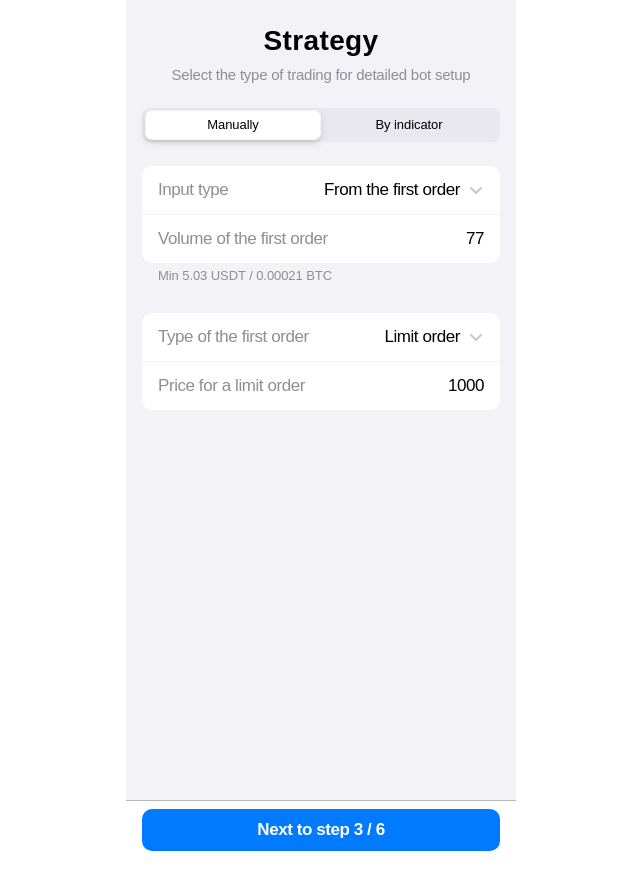
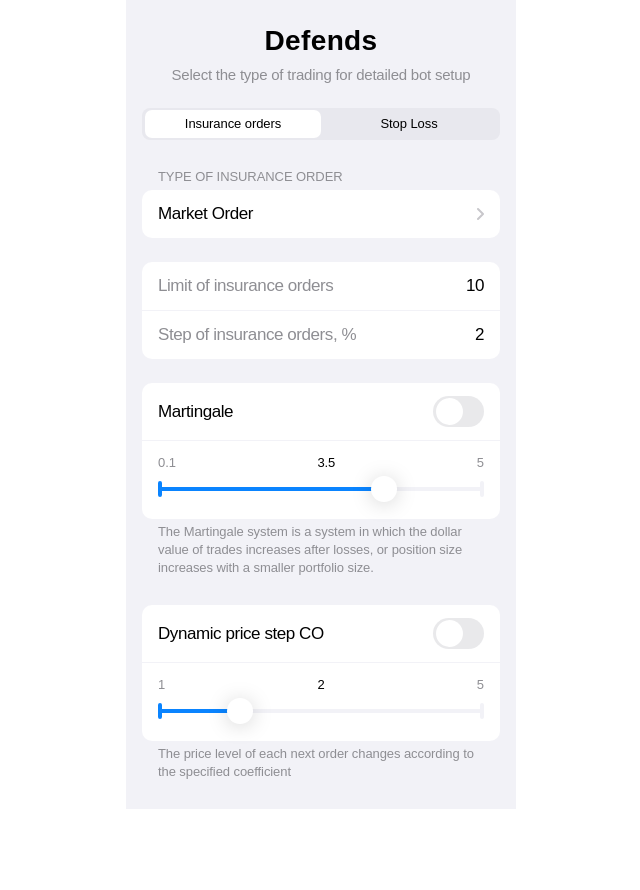
Before and after one commit to muhammadsalam/testreact, a React (Vite) app: page / in a window 1280 px wide. Shown: the whole page, without its empty margins (319-959 px from the left). After the commit the page ends 809 px from the top, so only its background shows below. Built offline with nearby package versions, Linux system fonts and the light colour scheme.

Commit message:
defends page

```diff
--- a/src/main.tsx
+++ b/src/main.tsx
@@ -4,5 +4,6 @@ import { ProfilePage } from "pages/profile";
 import { ConfigurePage } from "pages/configure";
 import { App } from "app/App";
 import { StrategyPage } from "pages/strategy";
+import { DefendsPage } from "pages/defends";
 
-ReactDOM.createRoot(document.getElementById("root")!).render(<StrategyPage />);
+ReactDOM.createRoot(document.getElementById("root")!).render(<DefendsPage />);
--- /dev/null
+++ b/src/pages/defends/index.ts
@@ -0,0 +1 @@
+export * from './ui';
--- /dev/null
+++ b/src/pages/defends/ui/index.tsx
@@ -0,0 +1,126 @@
+import { FC, useState } from "react";
+import styles from "./style.module.scss";
+import { clsx } from "clsx";
+import ArrowRightIcon from "../../../assets/icons/arrow.svg?react";
+import PlusSVG from "../../../assets/icons/plus.svg?react";
+import { Cell, FlexWrapper, Range, Switcher } from "shared/ui";
+
+export const DefendsPage: FC = () => {
+    const tabs = ["Insurance orders", "Stop Loss"];
+    const [activeTab, setActiveTab] = useState<(typeof tabs)[number]>(
+        tabs[0].toLowerCase()
+    );
+
+    interface step {
+        title: string;
+        span: string;
+    }
+
+    const [steps, setSteps] = useState<step[][]>([
+        [
+            {
+                title: "Intermediate Take Profit, %",
+                span: "1",
+            },
+            {
+                title: "Amount, %",
+                span: "20",
+            },
+        ],
+    ]);
+
+    const handleStepAdd = () => {
+        setSteps((restSteps) => [
+            ...restSteps,
+            [
+                { title: "Intermediate Take Profit, %", span: "1" },
+                { title: "Amount, %", span: "20" },
+            ],
+        ]);
+    };
+
+    const handleStepDelete = (index: number) => {
+        setSteps((restSteps) =>
+            [...restSteps].filter((_, arrIndex) => index !== arrIndex)
+        );
+    };
+
+    return (
+        <div className={styles.container}>
+            <div className={styles.top}>
+                <h1 className={styles.top_title}>Defends</h1>
+                <p className={styles.top_subtitle}>
+                    Select the type of trading for detailed bot setup
+                </p>
+            </div>
+
+            <div className={styles.tabs}>
+                {tabs.map((tab, index) => (
+                    <button
+                        key={index}
+                        className={clsx(
+                            styles.tabs_button,
+                            activeTab === tab.toLowerCase() &&
+                                styles.tabs_button__active
+                        )}
+                        onClick={() => setActiveTab(tab.toLowerCase())}
+                    >
+                        {tab}
+                    </button>
+                ))}
+            </div>
+
+            <Cell title="Type of insurance order">
+                <button className={styles.navButton_button}>
+                    Market Order
+                    <ArrowRightIcon className={styles.navButton_icon} />
+                </button>
+            </Cell>
+
+            <Cell>
+                <div className={styles.blockList_item}>
+                    <FlexWrapper>
+                        <p className={styles.blockList_item_title}>
+                            Limit of insurance orders
+                        </p>
+                        <span className={styles.blockList_item_span}>10</span>
+                    </FlexWrapper>
+                </div>
+                <div className={styles.blockList_item}>
+                    <FlexWrapper>
+                        <p className={styles.blockList_item_title}>
+                            Step of insurance orders, %
+                        </p>
+                        <span className={styles.blockList_item_span}>2</span>
+                    </FlexWrapper>
+                </div>
+            </Cell>
+
+            <Cell description=" The Martingale system is a system in which the dollar value of trades increases after losses, or position size increases with a smaller portfolio size.">
+                <div className={clsx(styles.blockList_item, styles.switch)}>
+                    <FlexWrapper>
+                        <p className={styles.switch_title}>Martingale</p>
+                        <Switcher />
+                    </FlexWrapper>
+                </div>
+                <div className={styles.blockList_item}>
+                    <Range min={0.1} max={5} currValue={3.5} />
+                </div>
+            </Cell>
+
+            <Cell description="The price level of each next order changes according to the specified coefficient">
+                <div className={clsx(styles.blockList_item, styles.switch)}>
+                    <FlexWrapper>
+                        <p className={styles.switch_title}>
+                            Dynamic price step CO
+                        </p>
+                        <Switcher />
+                    </FlexWrapper>
+                </div>
+                <div className={styles.blockList_item}>
+                    <Range min={1.0} max={5} currValue={2} />
+                </div>
+            </Cell>
+        </div>
+    );
+};
--- /dev/null
+++ b/src/pages/defends/ui/style.module.scss
@@ -0,0 +1,200 @@
+.container {
+    max-width: 390px;
+    padding: 24px 16px;
+    margin: 0 auto;
+    background-color: #f2f2f7;
+    display: grid;
+    gap: 24px;
+}
+
+.top {
+    text-align: center;
+
+    &_title {
+        font-size: 28px;
+        line-height: 34px;
+        letter-spacing: 0.38px;
+        margin-bottom: 8px;
+        font-weight: 700;
+        color: #000;
+    }
+
+    &_subtitle {
+        font-size: 15px;
+        line-height: 18px;
+        letter-spacing: -0.23px;
+        color: #8e8e93;
+    }
+}
+
+.tabs {
+    padding: 2px 3px;
+    border-radius: 8px;
+    background-color: rgba(116, 116, 128, 0.08);
+    display: flex;
+    align-items: center;
+    justify-content: space-between;
+
+    &_button {
+        flex-grow: 1;
+        flex-basis: 50%;
+        border-radius: 7px;
+        background-color: transparent;
+        border: 0;
+        cursor: pointer;
+        transition: background-color 0.123s ease-in-out;
+        padding: 5px 14px;
+        color: #000;
+        font-size: 13px;
+        line-height: 18px;
+        letter-spacing: -0.078px;
+
+        &:hover:not(&__active) {
+            background-color: rgba(116, 116, 128, 0.16);
+        }
+
+        &__active {
+            pointer-events: none;
+            background-color: #fff;
+        }
+    }
+}
+
+.paddingBlock {
+    padding: 4px 16px;
+}
+
+.navButton {
+    &_text {
+        color: #8e8e93;
+        font-size: 13px;
+        line-height: 18px;
+        letter-spacing: -0.078px;
+        text-transform: uppercase;
+    }
+
+    &_button {
+        padding: 13px 16px;
+        display: flex;
+        justify-content: space-between;
+        align-items: center;
+        width: 100%;
+        font-size: 17px;
+        line-height: 22px;
+        letter-spacing: -0.43px;
+        background-color: #fff;
+        border: 0;
+        border-radius: 10px;
+        color: #000;
+        cursor: pointer;
+    }
+    &:hover &_icon {
+        translate: 4px 0;
+    }
+
+    &_icon {
+        transition: translate 0.123s ease-in-out;
+        margin-left: 12px;
+    }
+}
+
+.wrapper_flex {
+    display: flex;
+    align-items: center;
+    justify-content: space-between;
+}
+
+.blockList {
+    &_item {
+        background-color: #fff;
+        padding: 13px 16px;
+        font-size: 17px;
+        line-height: 22px;
+        letter-spacing: -0.43px;
+        color: #8e8e93;
+
+        & + & {
+            border-top: 1px solid #f2f2f7;
+        }
+
+        &:first-of-type {
+            border-top-left-radius: 10px;
+            border-top-right-radius: 10px;
+        }
+
+        &:last-of-type {
+            border-bottom-right-radius: 10px;
+            border-bottom-left-radius: 10px;
+        }
+
+        &_title {
+            color: #8e8e93;
+        }
+
+        &_span {
+            color: #000;
+            margin-left: 17px;
+        }
+    }
+
+    &_description {
+        color: #8e8e93;
+        font-size: 13px;
+        line-height: 18px;
+        letter-spacing: -0.078px;
+        padding: 4px 16px;
+    }
+}
+
+.switch {
+    &_title {
+        color: #000;
+    }
+}
+
+.progressbar {
+    border-radius: 8px;
+    width: 100%;
+    background-color: #f2f2f7;
+    height: 4px;
+
+    &_bar {
+        height: 100%;
+        border-radius: 8px;
+        background-color: #0a84ff;
+        display: block;
+    }
+}
+
+.step_delete {
+    color: #ff3b30;
+    line-height: 22px;
+    letter-spacing: -0.31px;
+    font-size: 16px;
+    cursor: pointer;
+    border: 0;
+    background-color: transparent;
+    display: inline;
+}
+
+.lists {
+    display: grid;
+    gap: 16px;
+
+    &_btn {
+        background-color: transparent;
+        border: 0;
+        margin: 0 auto;
+        display: flex;
+        align-items: center;
+        color: #007aff;
+        font-size: 17px;
+        line-height: 22px;
+        letter-spacing: -0.43px;
+        cursor: pointer;
+
+        &_icon {
+            margin-right: 8px;
+        }
+    }
+}
```
